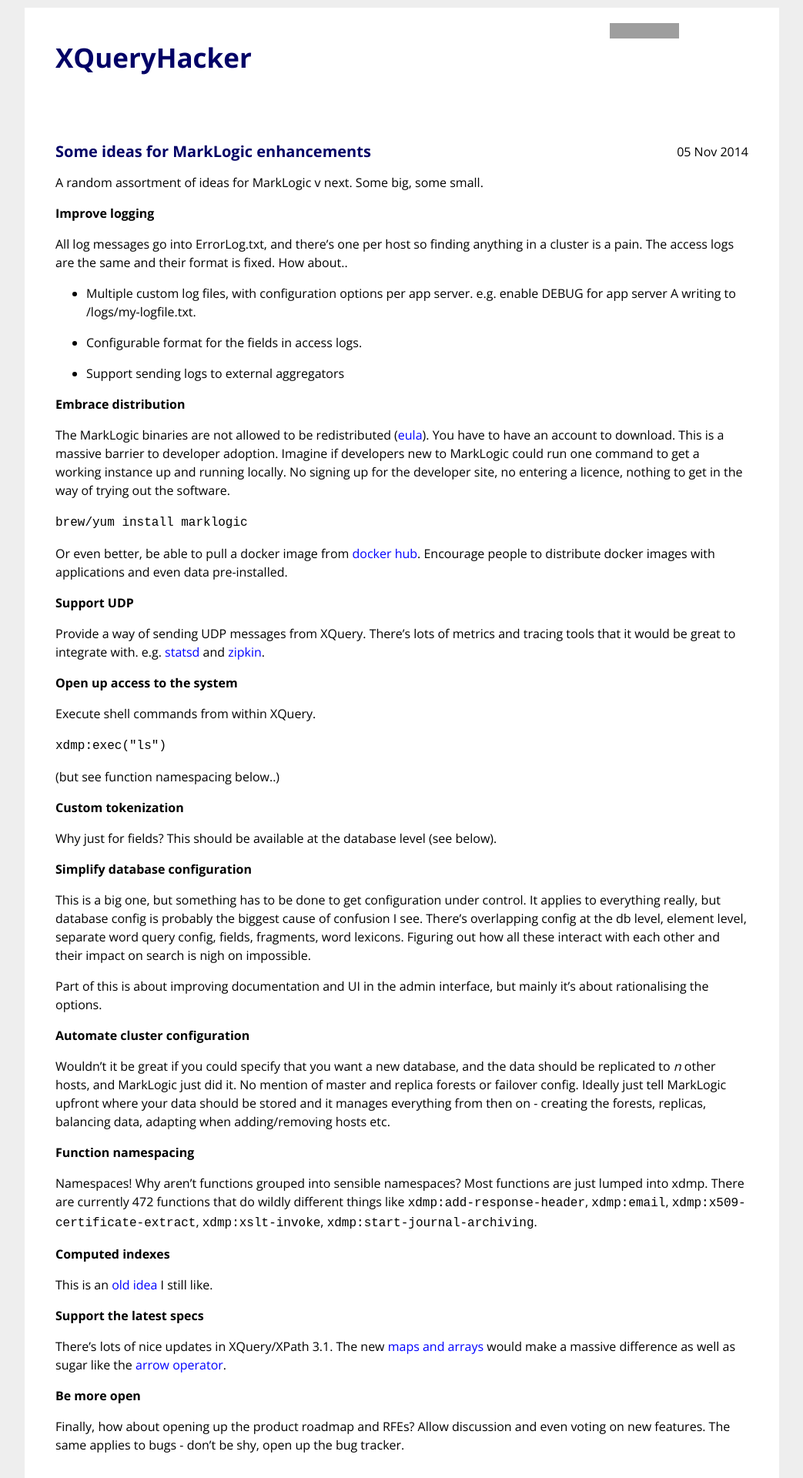
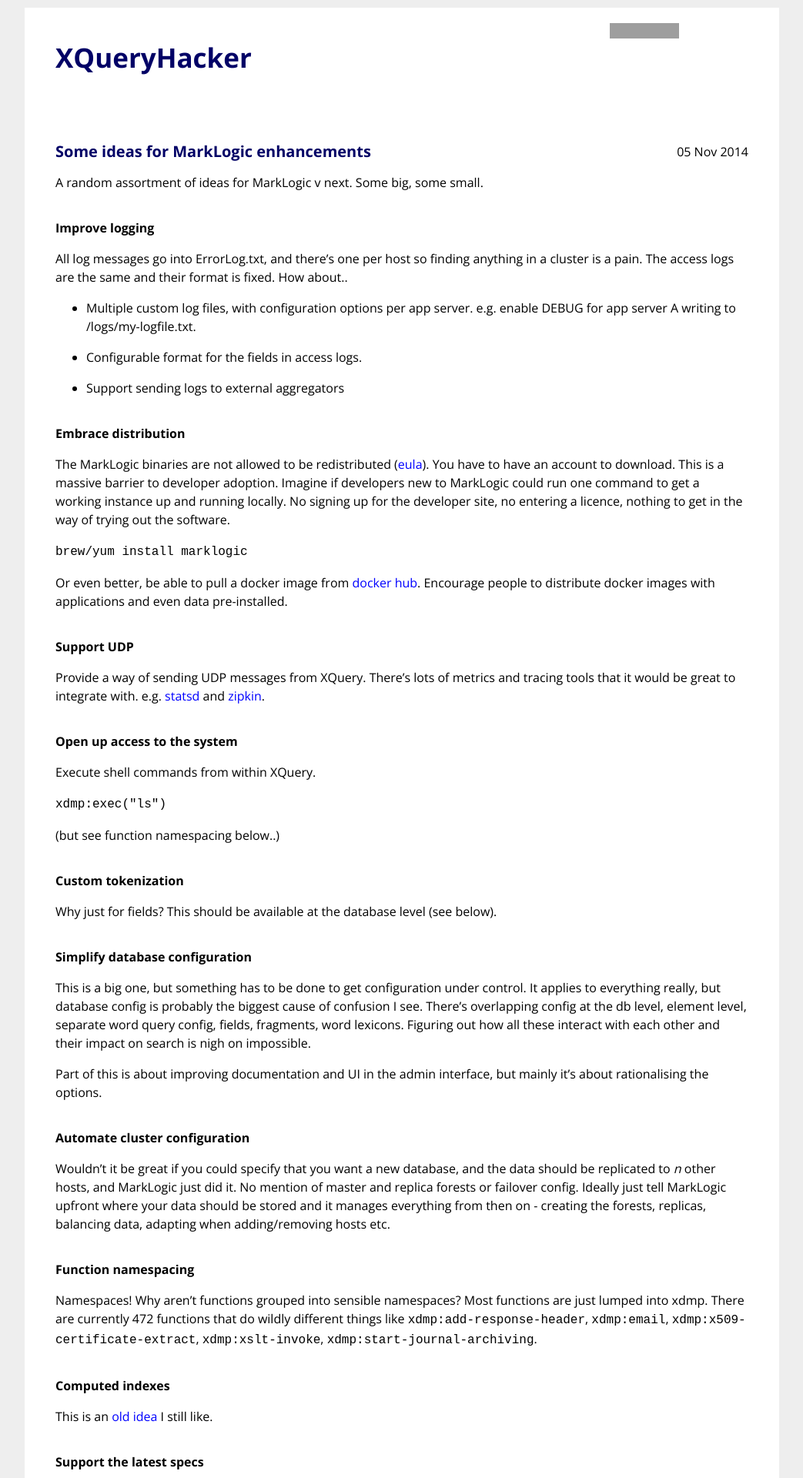
Before and after one commit to robwhitby/robwhitby.github.com, a Jekyll site: the page built from index.html, in a window 1280 px wide. Shown: the top 1920 px of the page at 77% size, without its empty margins (118-1161 px from the left). Built offline with Jekyll 4.4.1, drawn with Linux system fonts in a browser that asks for light colours; Markdown is read by kramdown in place of the engine named in the settings; grey boxes are pictures that could not be loaded.

Commit message:
tweak heading css

```diff
--- a/css/global.css
+++ b/css/global.css
@@ -8,7 +8,7 @@ body {
 
 h1 { font-size: 35px; }
 h2 { font-size: 20px; }
-h3 { font-size: 16px; margin-top: 15px; }
+h3 { font-size: 16px; margin: 35px 0 0 0; }
 
 a:link,
 a:visited {
```
